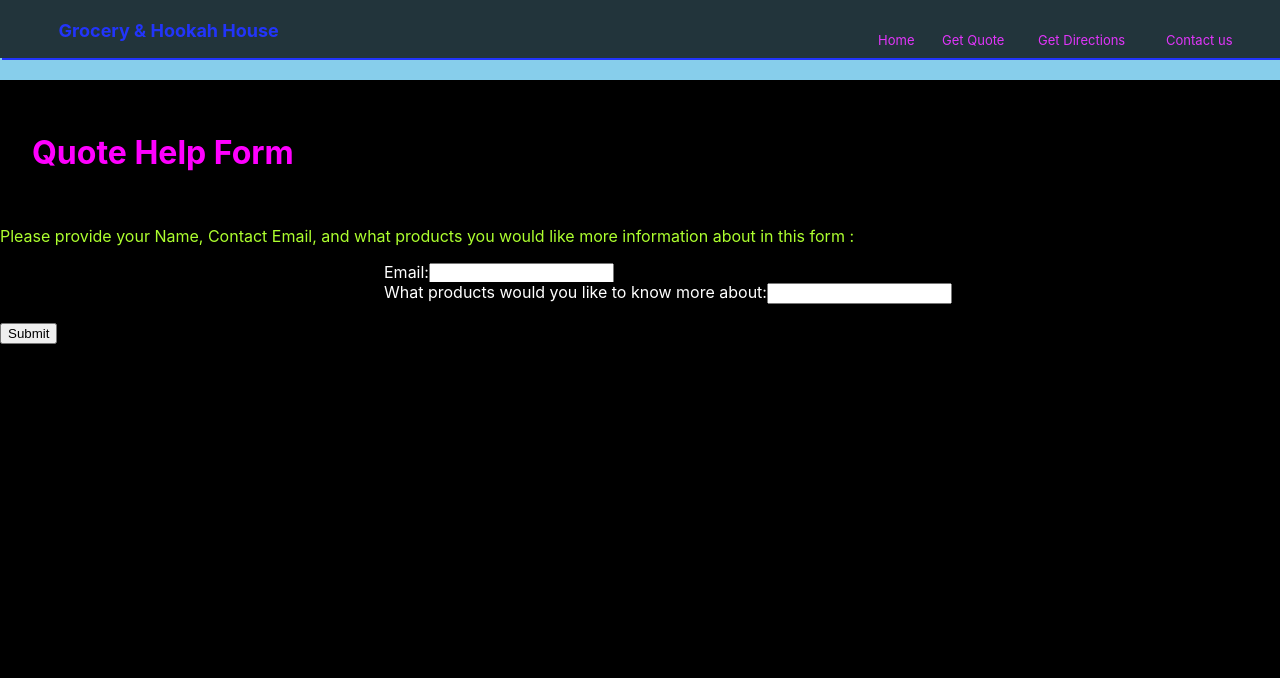
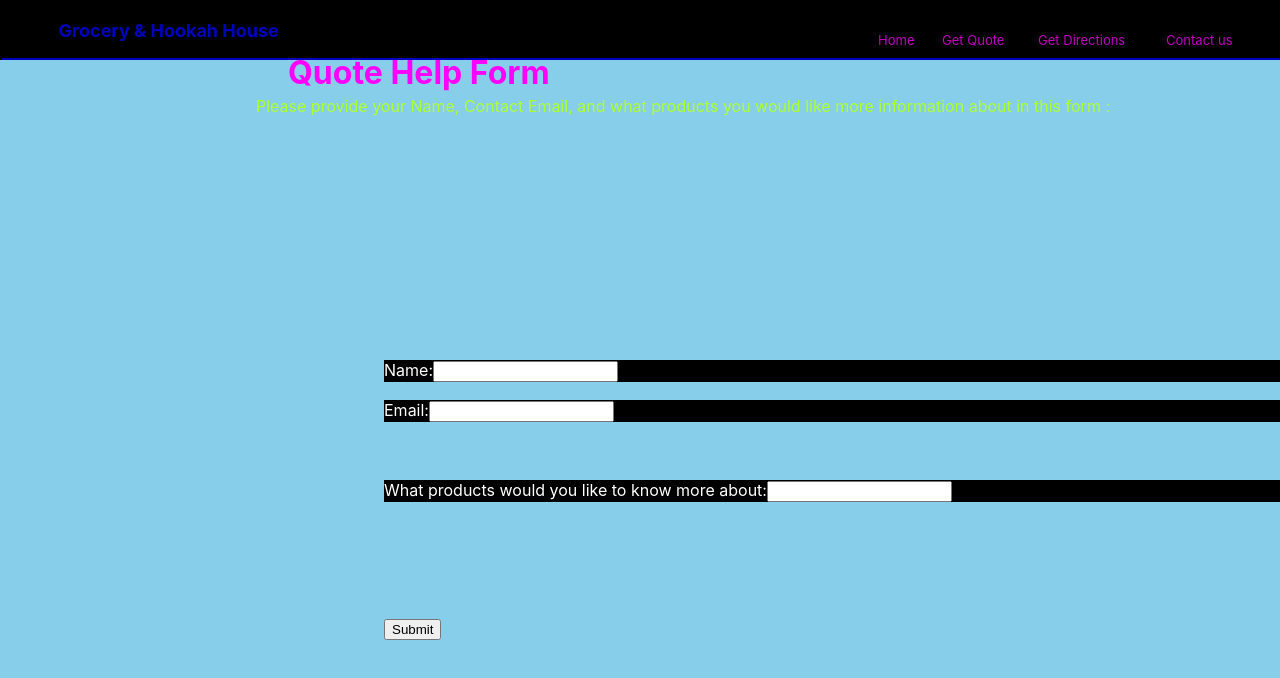
Before and after one commit to bholsinger09/Hookahhouse, a React (Create React App) app: page /getQuote in a window 1280 px wide. Shown: the top 678 px of the page. Built offline with nearby package versions, Linux system fonts and the light colour scheme.

Commit message:
map api key will be changed randomly.  Map works.  Working on reformating the style of get quote form

```diff
--- a/src/App.css
+++ b/src/App.css
@@ -169,15 +169,30 @@ li{
 
 
 
+
 #quoteForm{
 
-  top: 10%;
+
   background-color: black;
   color: white;
-  position: absolute;
+
   width: 100%;
   height:100%;
 
+}
+
+#formName{
+  top:45%;
+
+}
+
+#formEmail{
+  top:50%;
+
+}
+
+#formQuestion{
+  top:60%;
 }
 
 .Form{
@@ -192,9 +207,20 @@ li{
   color: magenta;
   font-size: xx-large;
   padding: 2rem;
+  left:20%;
+  position: absolute;
 }
 #quotePar{
   color: greenyellow;
+  top: 5rem;
+  left: 20%;
+  position: absolute;
+}
+
+#quoteSubmit{
+  bottom: 20%;
+  left: 30%;
+  position:absolute;
 }
 
 .MapContainer{
--- a/src/Components/maps.js
+++ b/src/Components/maps.js
@@ -1,5 +1,5 @@
 /*global google*/
-import ReactDOM from 'react-dom';
+//import ReactDOM from 'react-dom';
 import React, { useState } from 'react';
 
 import {
@@ -19,7 +19,7 @@ function Map() {
 
   return (
     <LoadScript
-      googleMapsApiKey=""
+      googleMapsApiKey="AIzaSyBLHVaMGB8ZnWhGKwIDrCV5C1nxpHEPwl0"
       libraries={lib}
 
 
--- a/src/Pages/getDirections.js
+++ b/src/Pages/getDirections.js
@@ -1,8 +1,7 @@
 
 import React from 'react';
-//import GoogleMaps from '../Components/GoogleMaps';
 import Map from '../Components/maps'
-//import Gmap from '../Components/GoogleMaps'
+
 
 
 
--- a/src/Pages/getQuote.js
+++ b/src/Pages/getQuote.js
@@ -5,21 +5,22 @@ const GetQuote = (props) => {
     return(
         <React.Fragment>
 
+
     <form id="quoteForm" >
       <h1 id="quoteTitle">Quote Help Form</h1>
       <p id="quotePar">Please provide your Name, Contact Email, and what products you would like more information about in this form :</p>
 
-  <label className="Form">
+  <label id="formName" className="Form">
     Name:
     <input type="text" name="name" />
   </label>
 
-  <label className="Form">
+  <label id="formEmail" className="Form">
     Email:
     <input type="text" name="email" />
   </label>
   <br/>
-  <label className="Form" >
+  <label id="formQuestion" className="Form" >
     What products would you like to know more about:
     <input type="text" name="help" />
   </label>
@@ -27,7 +28,7 @@ const GetQuote = (props) => {
   <br/>
   <br/>
 
-  <input type="submit" value="Submit" />
+  <input id="quoteSubmit"type="submit" value="Submit" />
 
   </form>
 
```
Also changed, not shown: src/Components/GoogleMaps.js (deleted, +0 -107 lines).
